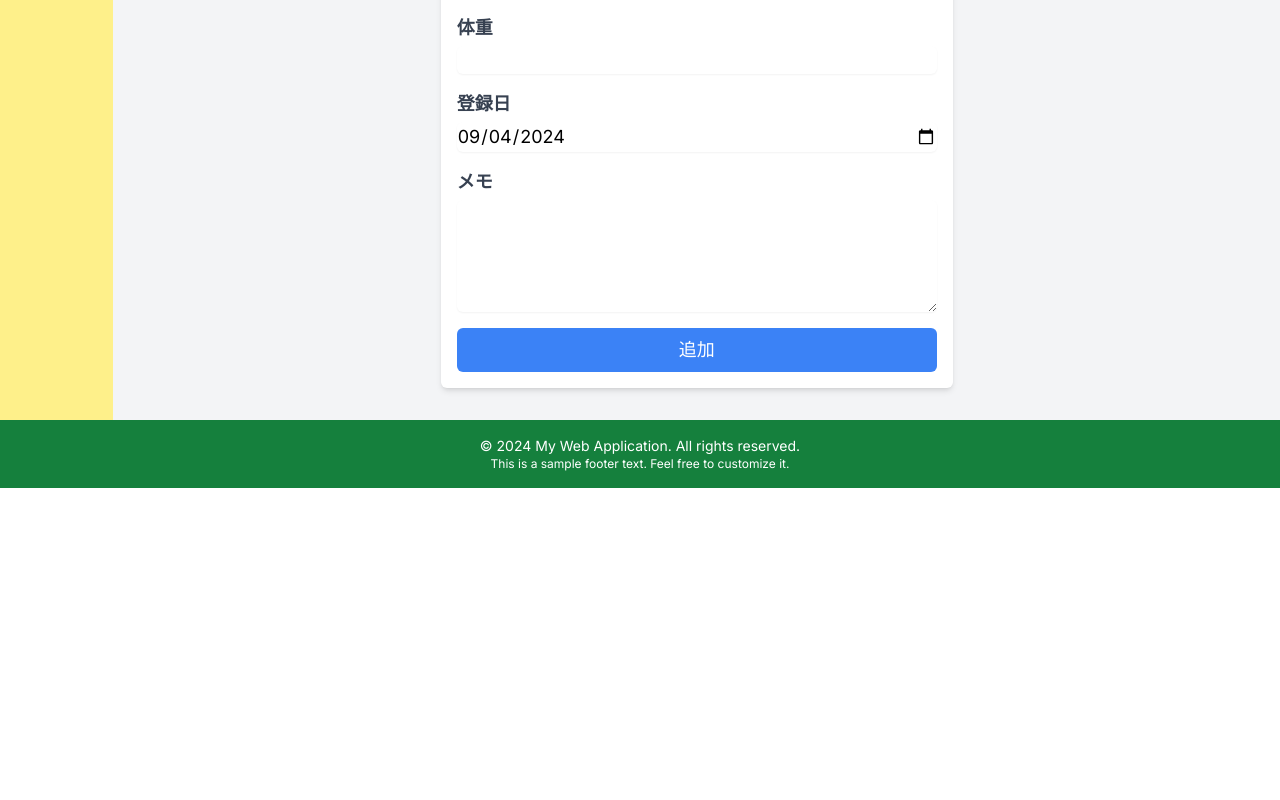
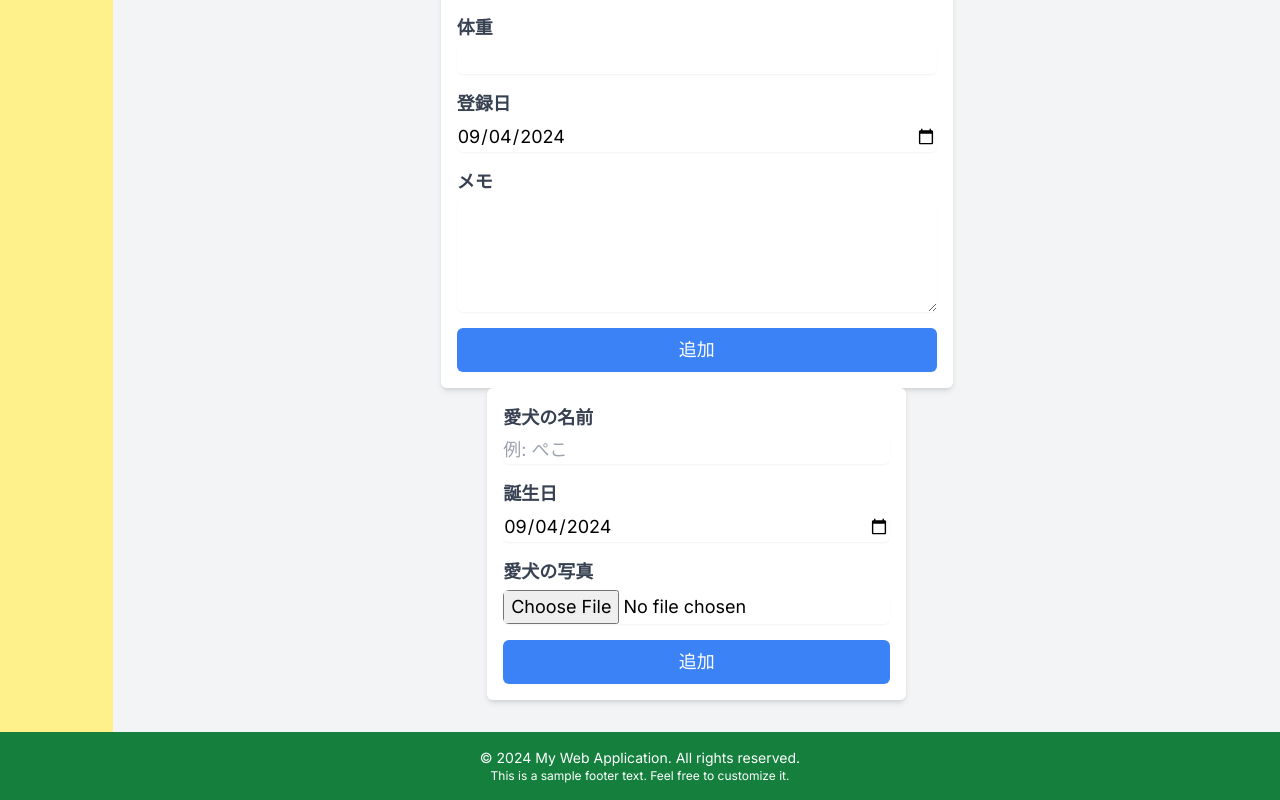
Before and after one commit to hitomiuchihi/dogs_health_manager, a Next.js app in the folder frontend/: page /myPage in a window 1280 px wide. Shown: the part 525-1325 px from the top of the page. Before the commit the page ends 1013 px from the top, so only its background shows below. Built offline with nearby package versions, Linux system fonts and the light colour scheme.

Commit message:
愛犬情報追加フォーム作成

```diff
--- a/frontend/src/app/myPage/page.tsx
+++ b/frontend/src/app/myPage/page.tsx
@@ -5,6 +5,7 @@ import Header from '@/components/public/Header';
 import Footer from '@/components/public/Footer';
 import Sidebar from '@/components/public/Sidebar';
 import NewHealthRecordForm from '@/components/myPage/NewHealthRecordForm';
+import AddDogForm from '@/components/myPage/AddDogForm';
 import Dog from '@/types/dogData';
 import dogs from '@/dummyData/dogsDummyData'
 
@@ -13,6 +14,11 @@ export default function MyPage() {
     const handleFormSubmit = (data: any) => {
         console.log('フォーム送信データ:', data);
         // ここでデータをサーバーに送信するなどの処理を行う
+    };
+
+    const handleAddDog = (formData: FormData) => {
+        // ここでフォームデータを処理します（例: APIへ送信）
+        console.log('フォームデータ:', formData);
     };
 
     return (
@@ -29,6 +35,7 @@ export default function MyPage() {
                     <p>ワクチン記録を追加する</p>
                     <p>ワクチン記録を編集、削除する</p>
                     <NewHealthRecordForm dogs={dogs} onSubmit={handleFormSubmit} />
+                    <AddDogForm onSubmit={handleAddDog} />
                 </main>
             </div>
             <Footer />
--- /dev/null
+++ b/frontend/src/components/myPage/AddDogForm.tsx
@@ -0,0 +1,69 @@
+"use client";
+
+import React, { useState } from 'react';
+
+interface AddDogFormProps {
+    onSubmit: (data: any) => void;
+}
+
+const AddDogForm: React.FC<AddDogFormProps> = ({ onSubmit }) => {
+    const [name, setName] = useState<string>('');
+    const [birthDate, setBirthDate] = useState<string>(new Date().toISOString().split('T')[0]);
+    const [photo, setPhoto] = useState<File | null>(null);
+
+    const handleSubmit = (event: React.FormEvent) => {
+        event.preventDefault();
+        const formData = new FormData();
+        formData.append('name', name);
+        formData.append('birthDate', birthDate);
+        if (photo) formData.append('photo', photo);
+        onSubmit(formData);
+    };
+
+    const handleFileChange = (event: React.ChangeEvent<HTMLInputElement>) => {
+        if (event.target.files && event.target.files[0]) {
+            setPhoto(event.target.files[0]);
+        }
+    };
+
+    return (
+        <div className="flex justify-center items-center flex-1">
+            <form onSubmit={handleSubmit} className="max-w-lg mx-auto space-y-4 p-4 bg-white rounded-md shadow-md">
+                <div>
+                    <label htmlFor="name" className="block text-lg font-semibold text-gray-700 mb-1">愛犬の名前</label>
+                    <input
+                        id="name"
+                        type="text"
+                        value={name}
+                        onChange={(e) => setName(e.target.value)}
+                        className="mt-1 block w-full border-gray-300 rounded-md shadow-sm text-lg"
+                        placeholder="例: ぺこ"
+                    />
+                </div>
+                <div>
+                    <label htmlFor="birthDate" className="block text-lg font-semibold text-gray-700 mb-1">誕生日</label>
+                    <input
+                        id="birthDate"
+                        type="date"
+                        value={birthDate}
+                        onChange={(e) => setBirthDate(e.target.value)}
+                        className="mt-1 block w-full border-gray-300 rounded-md shadow-sm text-lg"
+                    />
+                </div>
+                <div>
+                    <label htmlFor="photo" className="block text-lg font-semibold text-gray-700 mb-1">愛犬の写真</label>
+                    <input
+                        id="photo"
+                        type="file"
+                        accept="image/*"
+                        onChange={handleFileChange}
+                        className="mt-1 block w-full border-gray-300 rounded-md shadow-sm text-lg"
+                    />
+                </div>
+                <button type="submit" className="w-full bg-blue-500 text-white py-2 px-4 rounded-md text-lg">追加</button>
+            </form>
+        </div>
+    );
+};
+
+export default AddDogForm;
```
